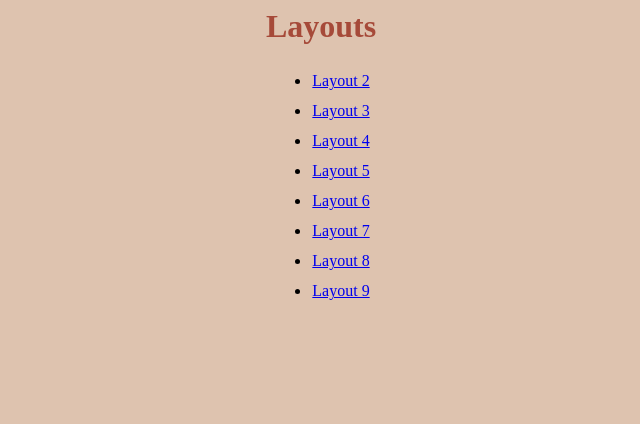
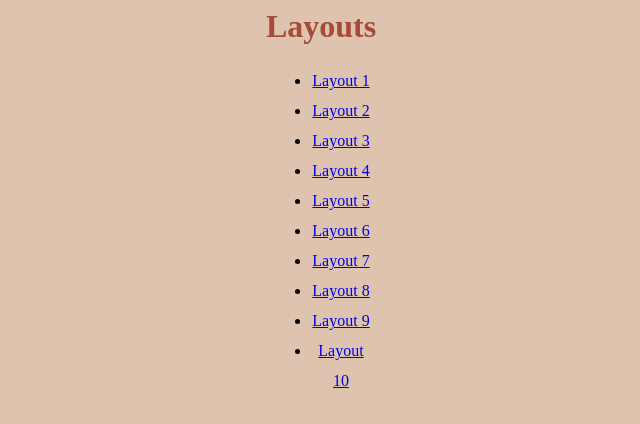
Before and after one commit to SarahBridges/layouts, a plain HTML site: page index.html in a window 1280 px wide. Shown: the whole page, without its empty margins (319-959 px from the left). Drawn offline with Linux system fonts and the light colour scheme.

Commit message:
Update index.html

```diff
--- a/index.html
+++ b/index.html
@@ -24,6 +24,7 @@
 <body>
 <h1>Layouts</h1>
 <div><ul>
+<li><a href="initialLayout.html" />Layout 1</li>
 <li><a href="initialLayout2.html" />Layout 2</li>
 <li><a href="initialLayout3.html" />Layout 3</li>
 <li><a href="initialLayout4.html" />Layout 4</li>
@@ -32,6 +33,7 @@
 <li><a href="initialLayout7.html" />Layout 7</li>
 <li><a href="initialLayout8.html" />Layout 8</li>
 <li><a href="initialLayout9.html" />Layout 9</li>
+<li><a href="initialLayout10.html" />Layout 10</li>
   </ul></div>
 </body>
 </html>
```
